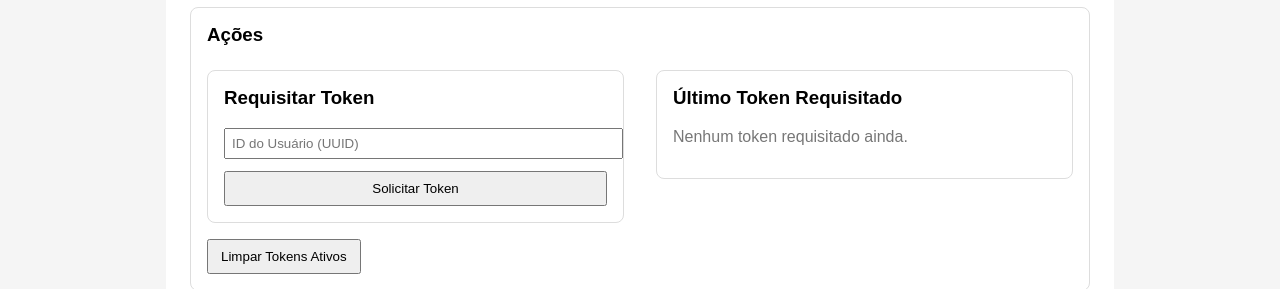
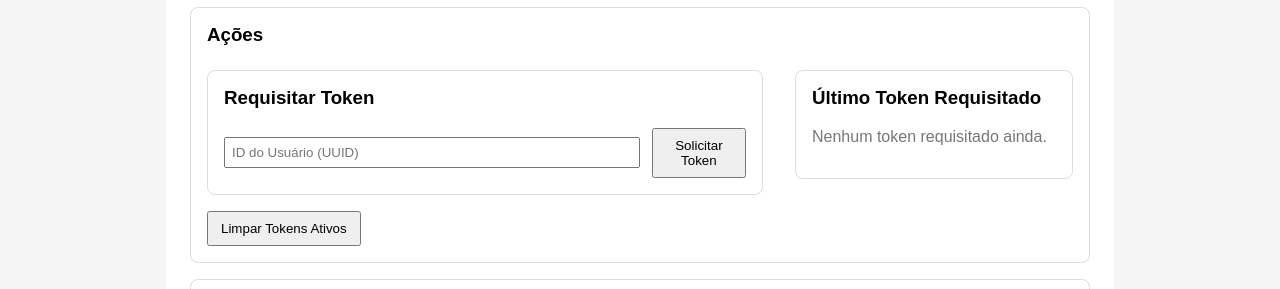
Before and after one commit to eng-assys/just-travel-token-management-app, a Next.js app: page /tokens in a window 1280 px wide. Shown: the part 207-496 px from the top of the page. Built offline with nearby package versions, Linux system fonts and the light colour scheme; no server answers.

Commit message:
Place the token claim button and the input field next to it.

```diff
--- a/components/tokens/ClaimTokenForm.tsx
+++ b/components/tokens/ClaimTokenForm.tsx
@@ -27,34 +27,24 @@ export default function ClaimTokenForm() {
           marginTop: 24,
         }}
       >
-        {/* Requisitar Token */}
-        <div style={{ flex: 1 }}>
+        {/* Claim Token */}
+        <div style={{ flex: 2 }}>
           <Card title="Requisitar Token">
-            <div
-              style={{
-                display: 'flex',
-                flexDirection: 'column',
-                gap: 12,
-              }}
-            >
+          <div style={{ display: 'flex', gap: 12, alignItems: 'center' }}>
             <Input
               placeholder="ID do Usuário (UUID)"
               value={userId}
               onChange={(e: any) => setUserId(e.target.value)}
             />
 
-              <Button
-                onClick={handleSubmit}
-                disabled={loadingClaim}
-                style={{ alignSelf: 'flex-start' }}
-              >
+            <Button onClick={handleSubmit} disabled={loadingClaim}>
               {loadingClaim ? 'Solicitando...' : 'Solicitar Token'}
             </Button>
           </div>
         </Card>
         </div>
 
-        {/* Último Token */}
+        {/* Last Token */}
         <div style={{ flex: 1 }}>
           <Card title="Último Token Requisitado">
             {lastClaimedToken ? (
```
Lines whose indentation alone changed are shown as unchanged.
